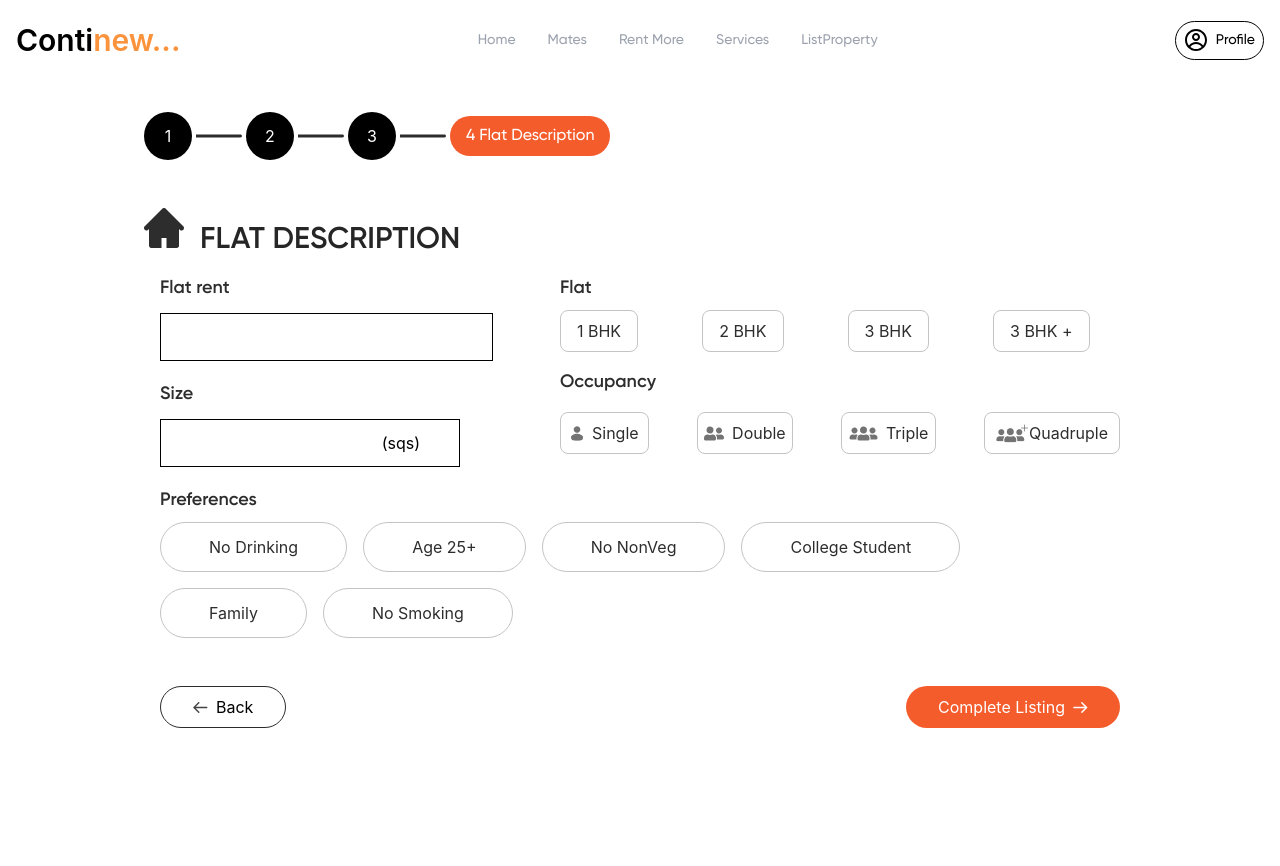
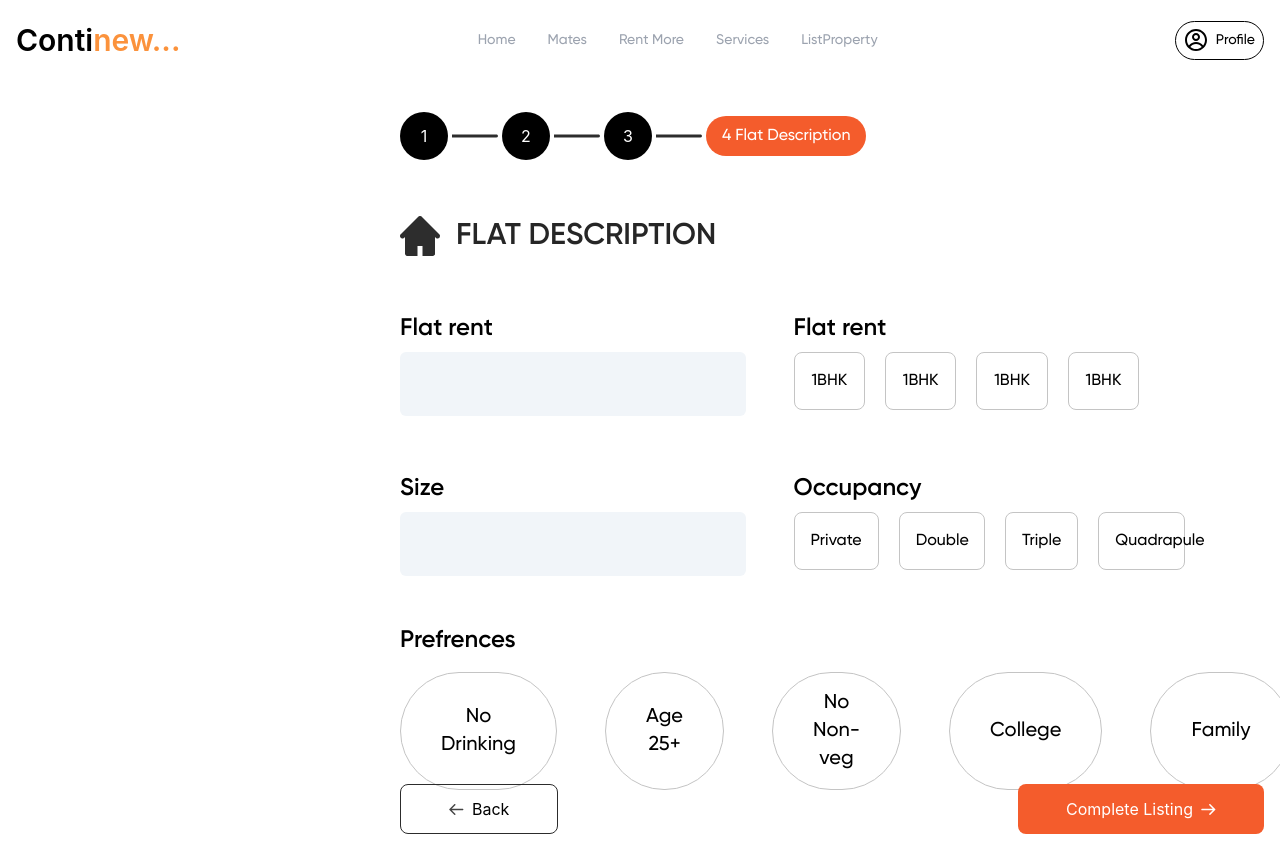
Before and after one commit to harshwarghade22/Mini-Project, a React (Vite) app: page /flatDescription in a window 1280 px wide. Before the commit the page ends 800 px from the top, so only its background shows below. Built offline with nearby package versions, Linux system fonts and the light colour scheme.

Commit message:
margin fixed for listing pages

```diff
--- a/src/App.jsx
+++ b/src/App.jsx
@@ -11,6 +11,7 @@ import Map from "./components/Map";
 import MateDetails from "./components/mateDetails/MateDetails";
 import Hero1 from "./components/Listing_steps/Hero1";
 import AddDetails from "./components/Listing_steps/AddDetails";
+import FlatDescription2 from "./components/Listing_steps/FlatDescription2";
 import FlatDescription from "./components/Listing_steps/FlatDescription";
 import LocationDetails from "./components/Listing_steps/LocationDetails";
 import ConfirmAddress from "./components/Listing_steps/ConfirmAddress";
@@ -74,7 +75,7 @@ const router = createBrowserRouter([
   },
   {
     path: "/flatDescription",
-    element: <FlatDescription />,
+    element: <FlatDescription2 />,
   },
   {
     path: "/search",
--- a/src/components/Listing_steps/AddDetails.jsx
+++ b/src/components/Listing_steps/AddDetails.jsx
@@ -39,14 +39,14 @@ const AddDetails = () => {
         </Link>
       </div>
 
-      <div className="flex justify-start items-center lg:mt-12 md:mt-10 mt-8 gap-6 ">
+      <div className="flex justify-start items-center lg:mt-12 md:mt-10 mt-9 gap-6 ">
         <img className="w-8 h-8" src={home2} alt="" />
         <h1 className="text-4xl font-gilroy_semi_bold text-[#262626]">Add Details</h1>
       </div>
 
 
 
-      <ScrollArea h={400} type="never" >
+      <ScrollArea h={520} type="never" >
         <SelectAmmenitiesIcons/>
         <SelectFeatureIcon/>
         <SelectFeatureIcon/>
@@ -56,13 +56,13 @@ const AddDetails = () => {
 
       <div className="max-w-5xl flex justify-between items-center my-8">
         <Link to="/addImage">
-          <button className="px-8 py-2 border-[#2C2C2C] border rounded-full flex justify-center items-center gap-2">
+          <button className="px-14 py-3 border-[#2C2C2C] border rounded-lg flex justify-center items-center gap-2">
             <img src={arrow2} alt="" />
             Back
           </button>
         </Link>
         <Link to="/flatDescription">
-          <button className="px-8 py-2 bg-[#F45C2C] rounded-full text-white flex justify-center items-center gap-2">
+          <button className="px-14 py-3 bg-[#F45C2C] rounded-lg text-white flex justify-center items-center gap-2">
             Next
             <img src={arrow1} alt="" />
           </button>
--- a/src/components/Listing_steps/ConfirmAddress.jsx
+++ b/src/components/Listing_steps/ConfirmAddress.jsx
@@ -74,9 +74,9 @@ function ConfirmAddress() {
 
 
 
-      <div className="max-w-6xl flex justify-between items-center my-8">
+      <div className="max-w-6xl flex justify-between items-center my-10">
         <Link to="/addLocation">
-          <button className="px-8 py-2 border-[#2C2C2C] border rounded-full flex justify-center items-center gap-2">
+          <button className="px-14 py-3 border-[#2C2C2C] border rounded-lg flex justify-center items-center gap-2">
             <img src={arrow2} alt=""/>
             Back
           </button>
@@ -84,7 +84,7 @@ function ConfirmAddress() {
 
         <Link to="/addImage">
           {" "}
-          <button className="px-8 py-2 bg-[#F45C2C] rounded-full text-white flex justify-center items-center gap-2">
+          <button className="px-14 py-3 bg-[#F45C2C] rounded-lg text-white flex justify-center items-center gap-2">
             Next
             <img src={arrow1} alt="" />
           </button>
--- a/src/components/Listing_steps/FlatDescription.jsx
+++ b/src/components/Listing_steps/FlatDescription.jsx
@@ -46,7 +46,7 @@ const FlatDescription = () => {
         </h1>
       </div>
 
-      <div className="grid md:grid-cols-12  my-4 px-4">
+      <div className="h-[300px] grid md:grid-cols-12  my-4 px-4">
         <div className="lg:col-span-5 md:col-span-4 col-span-12  grid ">
           <h1 className="font-gilroy_semi_bold text-lg text-[#2D2D2D] mb-2">
             Flat rent
--- /dev/null
+++ b/src/components/Listing_steps/FlatDescription2.jsx
@@ -0,0 +1,115 @@
+import React from "react";
+import line from "../Images/Line 98dash.png";
+
+import home2 from "../Images/Vector2222.png";
+import arrow1 from "../Images/Arrow 2.png";
+import arrow2 from "../Images/Arrow 21234.png";
+import { Input } from '@mantine/core';
+
+import { Link } from "react-router-dom";
+
+const FlatDescription = () => {
+  return (
+    <div className="max-w-7xl ml-96 px-4 py-8">
+      <div className="top  flex justify-start items-center gap-1">
+        <Link to="/addLocation">
+          <div className="w-12 h-12 rounded-full bg-black text-white flex justify-center items-center">
+            1
+          </div>
+        </Link>
+
+        <img className="" src={line} alt="" />
+        <Link to="/addImage">
+          <div className="w-12 h-12 rounded-full bg-black text-white flex justify-center items-center">
+            2
+          </div>
+        </Link>
+        <img className="" src={line} alt="" />
+        <Link to="/addDetails">
+          <div className="w-12 h-12 rounded-full bg-black text-white flex justify-center items-center">
+            3
+          </div>
+        </Link>
+        <img className="" src={line} alt="" />
+
+        <button className="px-4 py-2 bg-[#F45C2C] rounded-full text-white font-gilroy_medium">
+          4 Flat Description
+        </button>
+      </div>
+
+      <div className="flex justify-start items-center lg:mt-14 md:mt-10 mt-8 gap-4 ">
+        <img className="w-10 h-10" src={home2} alt="" />
+        <h1 className="text-3xl font-gilroy_semi_bold text-[#262626]">
+          FLAT DESCRIPTION
+        </h1>
+      </div>
+
+      <div className="max-w-7xl h-[480px] flex flex-col gap-4 mt-4">
+        <div className="w-full flex gap-12 pt-10">
+            <div className="w-2/5">
+                <h1 className="text-2xl font-gilroy_semi_bold">Flat rent</h1>
+                <input
+                    className="w-full h-16 mt-2 bg-slate-100 rounded-md"
+                    type="text"
+                />
+            </div>
+            <div className="w-2/5">
+                <h1 className="text-2xl font-gilroy_semi_bold">Flat rent</h1>
+                <div className="flex justify-between gap-5">
+                <button className="w-1/4 p-4 mt-2 border border-[#C4C4C4] rounded-lg font-gilroy_medium">1BHK</button>
+                <button className="w-1/4 p-4 mt-2 border border-[#C4C4C4] rounded-lg font-gilroy_medium">1BHK</button>
+                <button className="w-1/4 p-4 mt-2 border border-[#C4C4C4] rounded-lg font-gilroy_medium">1BHK</button>
+                <button className="w-1/4 p-4 mt-2 border border-[#C4C4C4] rounded-lg font-gilroy_medium">1BHK</button>
+                </div>
+            </div>
+        </div>
+        <div className="w-full flex gap-12 pt-10">
+            <div className="w-2/5">
+                <h1 className="text-2xl font-gilroy_semi_bold">Size</h1>
+                <input
+                    className="w-full h-16 mt-2 bg-slate-100 rounded-md"
+                    type="text"
+                />
+            </div>
+            <div className="w-2/5">
+                <h1 className="text-2xl font-gilroy_semi_bold">Occupancy</h1>
+                <div className="flex justify-between gap-5">
+                <button className="w-1/4 p-4 mt-2 border border-[#C4C4C4] rounded-lg font-gilroy_medium">Private</button>
+                <button className="w-1/4 p-4 mt-2 border border-[#C4C4C4] rounded-lg font-gilroy_medium">Double</button>
+                <button className="w-1/4 p-4 mt-2 border border-[#C4C4C4] rounded-lg font-gilroy_medium">Triple</button>
+                <button className="w-1/4 p-4 mt-2 border border-[#C4C4C4] rounded-lg font-gilroy_medium">Quadrapule</button>
+                </div>
+            </div>
+        </div>
+        <div className="preferences mt-8 ">
+            <h1 className="text-2xl font-gilroy_semi_bold">Prefrences</h1>
+            <div className="w-11/12 flex gap-12 mt-4">
+                <button className="px-10 py-4 border border-[#C4C4C4] rounded-full text-xl font-gilroy_medium">No Drinking</button>
+                <button className="px-10 py-4 border border-[#C4C4C4] rounded-full text-xl font-gilroy_medium">Age 25+</button>
+                <button className="px-10 py-4 border border-[#C4C4C4] rounded-full text-xl font-gilroy_medium">No Non-veg</button>
+                <button className="px-10 py-4 border border-[#C4C4C4] rounded-full text-xl font-gilroy_medium">College</button>
+                <button className="px-10 py-4 border border-[#C4C4C4] rounded-full text-xl font-gilroy_medium">Family</button>
+                {/* <button className="px-10 py-4 border border-[#C4C4C4] rounded-full">No Drinking</button> */}
+            </div>
+
+
+        </div>
+      </div>
+
+      <div className="max-w-5xl flex justify-between sm:mt-8">
+        <Link to="/addDetails">
+          <button className="px-12 py-3 border-[#2C2C2C] border rounded-lg flex justify-center items-center gap-2">
+            <img src={arrow2} alt="" />
+            Back
+          </button>
+        </Link>
+        <button className="px-12 py-3 bg-[#F45C2C] rounded-lg text-white flex justify-center items-center gap-2">
+          Complete Listing
+          <img src={arrow1} alt="" />
+        </button>
+      </div>
+    </div>
+  );
+};
+
+export default FlatDescription;
--- a/src/components/Listing_steps/LocationDetails.jsx
+++ b/src/components/Listing_steps/LocationDetails.jsx
@@ -43,7 +43,7 @@ function LocationDetails() {
         </h1>
       </div>
 
-      <div className='md:max-w-5xl h-[480px] bg-slate-300 my-4 md:my-8'>
+      <div className='md:max-w-5xl h-[500px] bg-slate-300 my-4 md:my-5'>
         <div className='relative h-full overflow-hidden'>
          <Map/>
         </div>
@@ -61,13 +61,13 @@ function LocationDetails() {
 
 
       <div className="max-w-6xl flex justify-between items-center my-8">
-        <button className="px-8 py-2 border-[#2C2C2C] border rounded-full flex justify-center items-center gap-2">
+        <button className="px-14 py-3 border-[#2C2C2C] border rounded-lg flex justify-center items-center gap-2">
           <img src={arrow2} alt="" />
           Back
         </button>
         <Link to="/addLocation/confirmAddress">
           {" "}
-          <button className="px-8 py-2 bg-[#F45C2C] rounded-full text-white flex justify-center items-center gap-2">
+          <button className="px-14 py-3 bg-[#F45C2C] rounded-lg text-white flex justify-center items-center gap-2">
             Next
             <img src={arrow1} alt="" />
           </button>
```
Also changed, not shown: src/components/Listing_steps/Hero2.jsx (+6 -6 lines).
